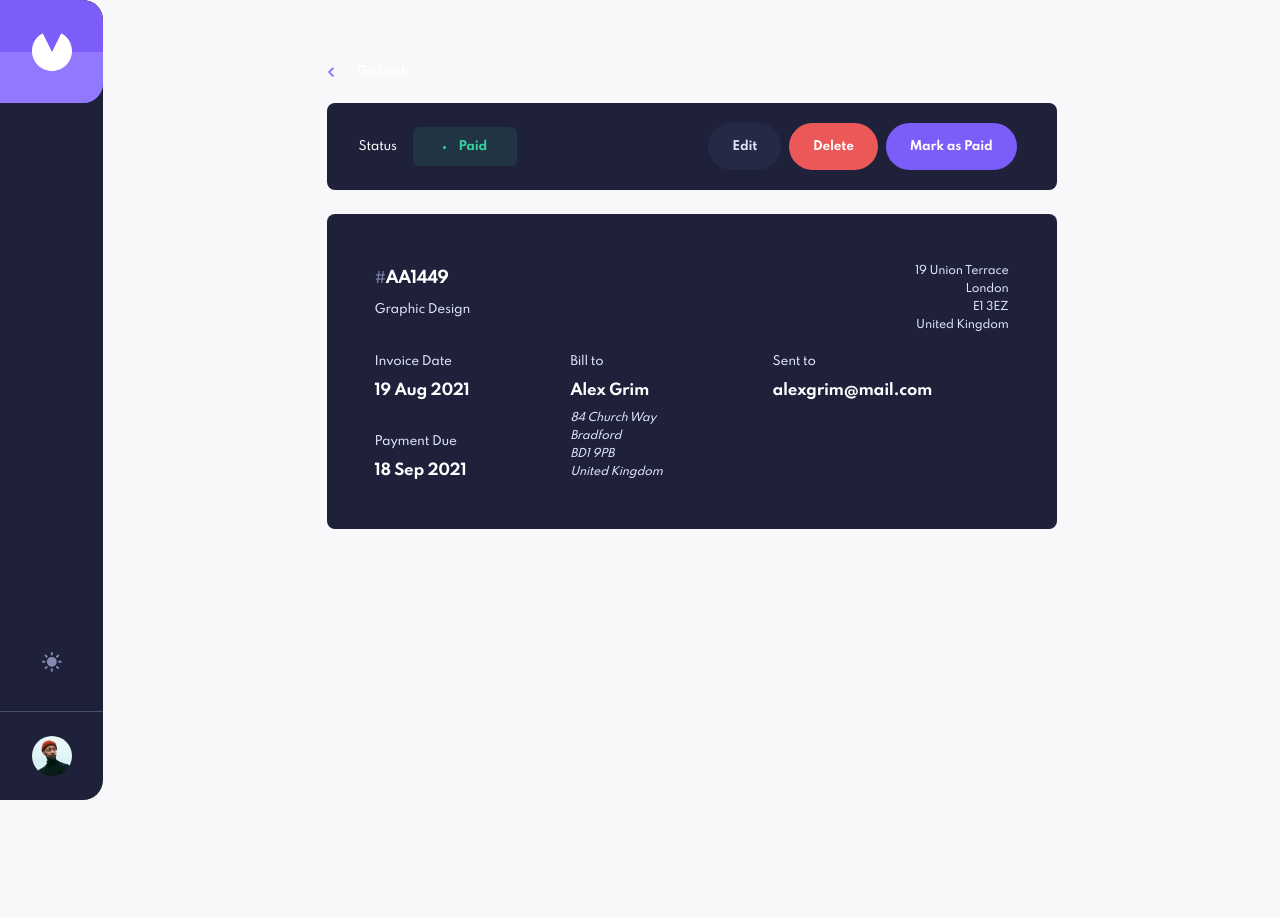
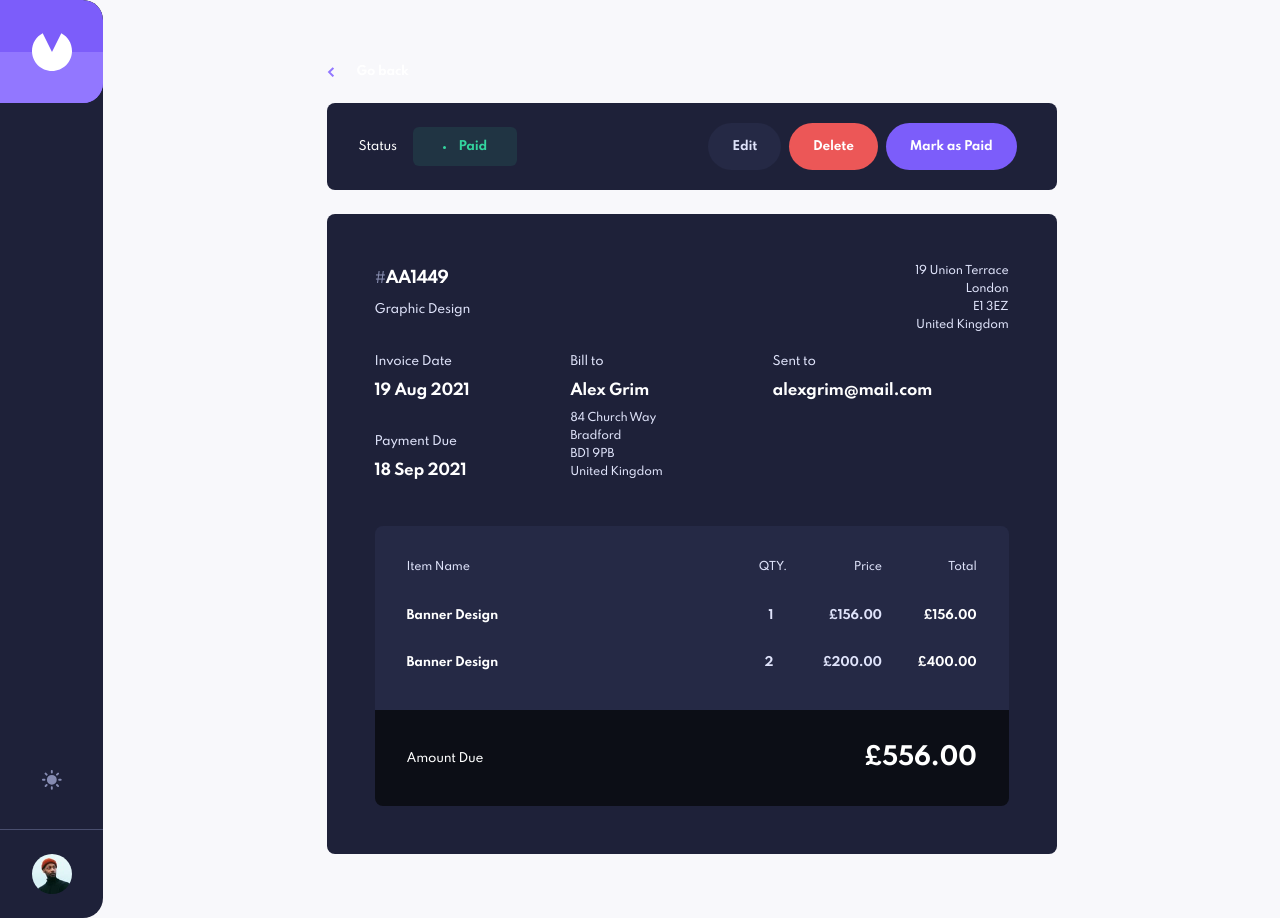
Before and after one commit to Yofou/React-Invoice, a Next.js app: page /invoices/AA1449 in a window 1280 px wide. Before the commit the page ends 800 px from the top, so only its background shows below. Built offline with nearby package versions, Linux system fonts and the light colour scheme.

Commit message:
[📦] Added Invoice item table data to invoice page

```diff
--- /dev/null
+++ b/components/invoices/invoice-view-amount.tsx
@@ -0,0 +1,10 @@
+type InvoiceViewAmountProps = { className?: string, amount: number }
+const InvoiceViewAmount: React.FC<InvoiceViewAmountProps> = ({ className, amount }) => {
+	const amountFormated = new Intl.NumberFormat("en-GB", { style: "currency", currency: "GBP" }).format( amount )
+	return <div className={`w-full flex justify-between items-center p-8 bg-black-600 rounded-b-[8px] ${className ?? ""}`}>
+		<p className="text-white-full text-body-1">Amount Due</p>
+		<h2 className="text-white-full text-[24px] tracking-[-0.5px] leading-[32px] font-bold">{amountFormated}</h2>
+	</div>
+}
+
+export default InvoiceViewAmount
--- /dev/null
+++ b/components/invoices/invoice-view-table.tsx
@@ -0,0 +1,31 @@
+import { InvoiceContext } from "pages/invoices/[id]"
+import { useContext } from "react"
+
+const InvoiceTableHeading: React.FC<{ className?: string }> = ({ children, className }) => {
+	return <h1 className={`text-body-2 text-grey-300 ${className ?? ""}`}>{children}</h1>
+}
+
+const InvoiceTableItem: React.FC<{className?: string}> = ({ children, className }) => {
+	return <p className={`text-grey-300 text-h4 ${className}`}>{children}</p>
+}
+
+type InvoiceViewTableProps = { className?: string }
+export const InvoiceViewTable: React.FC<InvoiceViewTableProps> = ({ className }) => {
+	const invoice = useContext(InvoiceContext)
+	const priceFormater = new Intl.NumberFormat("en-GB", { style: "currency", currency: "GBP" })
+
+	return <div className={`grid grid-cols-[minmax(286px,max-content),repeat(3,1fr)] grid-flow-row gap-y-8 justify-items-end bg-grey-1200 w-full p-8 pb-10 rounded-t-[8px] ${className ?? ""}`}>
+		<InvoiceTableHeading className="justify-self-start">Item Name</InvoiceTableHeading>
+		<InvoiceTableHeading>QTY.</InvoiceTableHeading>
+		<InvoiceTableHeading>Price</InvoiceTableHeading>
+		<InvoiceTableHeading>Total</InvoiceTableHeading>
+		{invoice?.items.map( item => <>
+			<InvoiceTableItem className="justify-self-start !text-white-full">{item.name}</InvoiceTableItem>
+			<InvoiceTableItem className="transform translate-x-[calc(-28px/2)]">{item.qty}</InvoiceTableItem>
+			<InvoiceTableItem>{priceFormater.format(item.price)}</InvoiceTableItem>
+			<InvoiceTableItem className="!text-white-full">{priceFormater.format(item.price * item.qty)}</InvoiceTableItem>
+		</>)}
+	</div>
+}
+
+export default InvoiceViewTable
--- a/components/invoices/invoice-view.tsx
+++ b/components/invoices/invoice-view.tsx
@@ -1,7 +1,9 @@
 import { DateTime, Duration } from "luxon"
 import { InvoiceContext } from "pages/invoices/[id]"
 import { useContext } from "react"
+import InvoiceViewAmount from "./invoice-view-amount"
 import InvoiceViewItem from "./invoice-view-item"
+import InvoiceViewTable from "./invoice-view-table"
 
 const InvoiceView: React.FC = () => {
 	const invoice = useContext(InvoiceContext)
@@ -14,7 +16,9 @@ const InvoiceView: React.FC = () => {
 		.plus( duration )
 		.toFormat("d LLL yyyy")
 
-	return <section className="w-full p-12 bg-grey-1500 rounded-[8px] grid grid-cols-[repeat(2,minmax(0,max-content)),1fr] grid-rows-[repeat(3,max-content)] gap-x-[100px]">
+	const totalAmount = invoice.items.reduce( (total, curr) => total + (curr.price * curr.qty), 0)
+
+	return <section className="w-full p-12 bg-grey-1500 rounded-[8px] grid grid-cols-[repeat(2,minmax(0,max-content)),1fr] grid-rows-[repeat(5,max-content)] gap-x-[100px]">
 		<h1 className="hidden">invoice of #{invoice.id}</h1>
 
 		<div className="flex flex-col gap-2 row-start-1 row-end-2 col-start-1 col-end-2">
@@ -36,12 +40,15 @@ const InvoiceView: React.FC = () => {
 		<InvoiceViewItem className="ml-[10px] mb-2" title="Sent to">{invoice.billTo.email}</InvoiceViewItem>
 		<InvoiceViewItem className="self-end" title="Payment Due">{paymentDue}</InvoiceViewItem>
 
-		<address className="text-body-2 text-grey-300">
+		<address className="text-body-2 not-italic text-grey-300">
 			84 Church Way<br />
 			Bradford<br />
 			BD1 9PB<br />
 			United Kingdom
 		</address>
+
+		<InvoiceViewTable className="col-start-1 col-end-[-1] mt-[45px]" />
+		<InvoiceViewAmount className="col-start-1 col-end-[-1]" amount={totalAmount} />
 	</section>
 }
 
--- a/components/invoices/test.tsx
+++ /dev/null
@@ -1,9 +0,0 @@
-import { InvoiceContext } from "pages/invoices/[id]"
-import { useContext } from "react"
-
-export const Test: React.FC = () => {
-	const invoice = useContext(InvoiceContext)
-	return <p>{invoice?.id}</p>
-}
-
-export default Test
```
